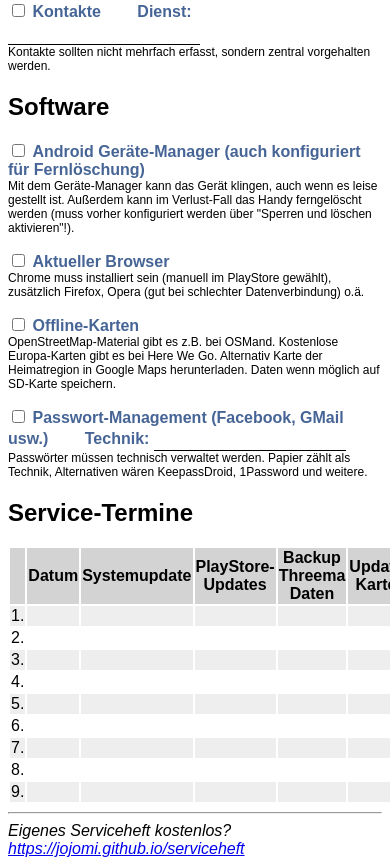
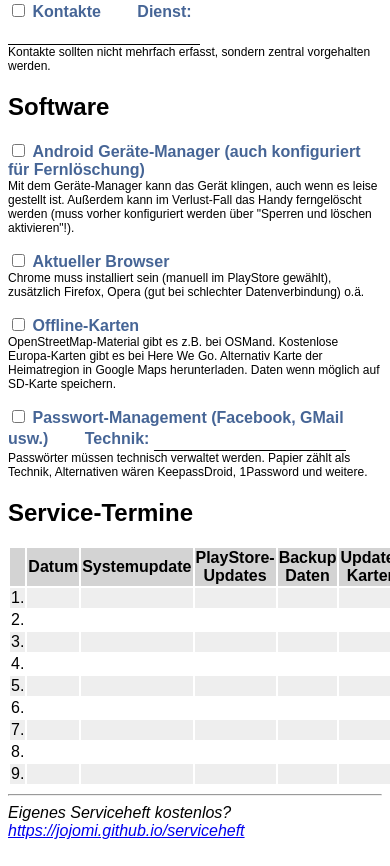
Before and after one commit to jojomi/jojomi.github.io, a plain HTML site: page serviceheft/smartphone-android.html in a window 390 px wide. Shown: the part 2490-3356 px from the top of the page. Drawn offline with nearby package versions, Linux system fonts and the light colour scheme; a web font is replaced by a local one.

Commit message:
Update smartphone-android.html

```diff
--- a/serviceheft/smartphone-android.html
+++ b/serviceheft/smartphone-android.html
@@ -276,7 +276,7 @@
 
 				<table id="service">
 					<thead>
-						<tr><th></th><th>Datum</th><th>Systemupdate</th><th>PlayStore-Updates</th><th>Backup Threema Daten</th><th>Updates Karten</th><th>Sonstiges</th></tr>
+						<tr><th></th><th>Datum</th><th>Systemupdate</th><th>PlayStore-Updates</th><th>Backup Daten</th><th>Updates Karten</th><th>Sonstiges</th></tr>
 					</thead>
 					<tbody>
 						<tr><td>1.</td><td></td><td></td><td></td><td></td><td></td><td></td></tr>
```
